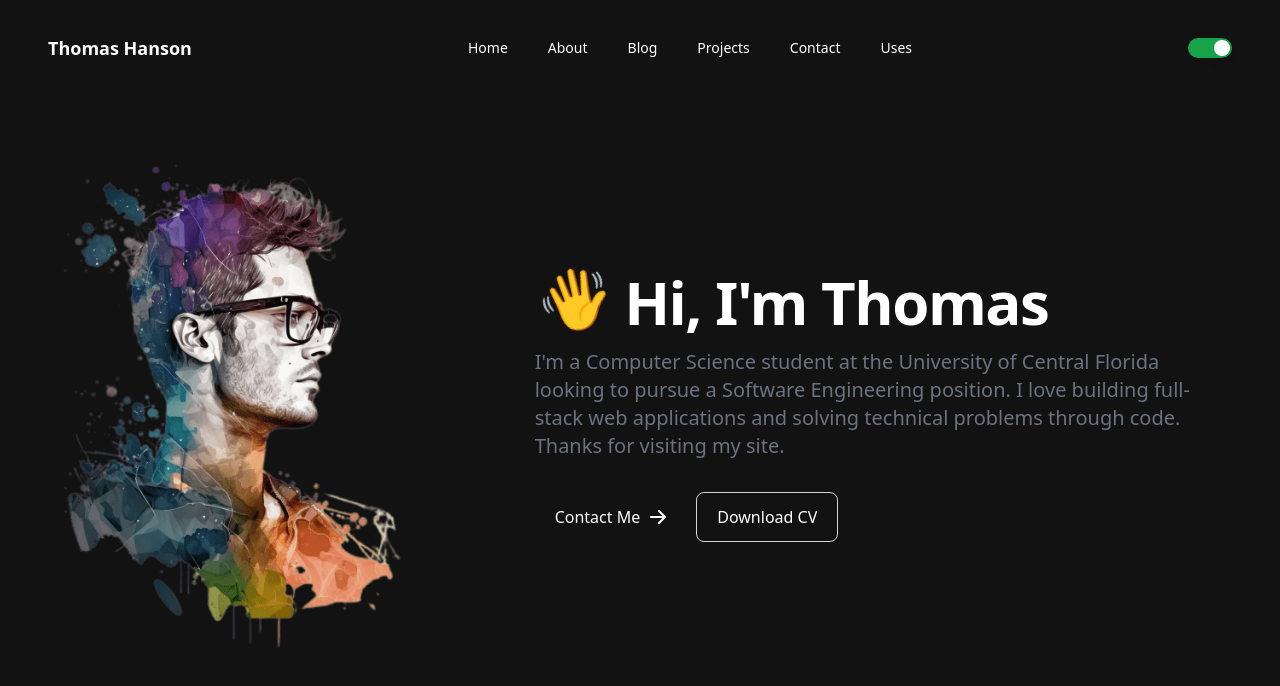
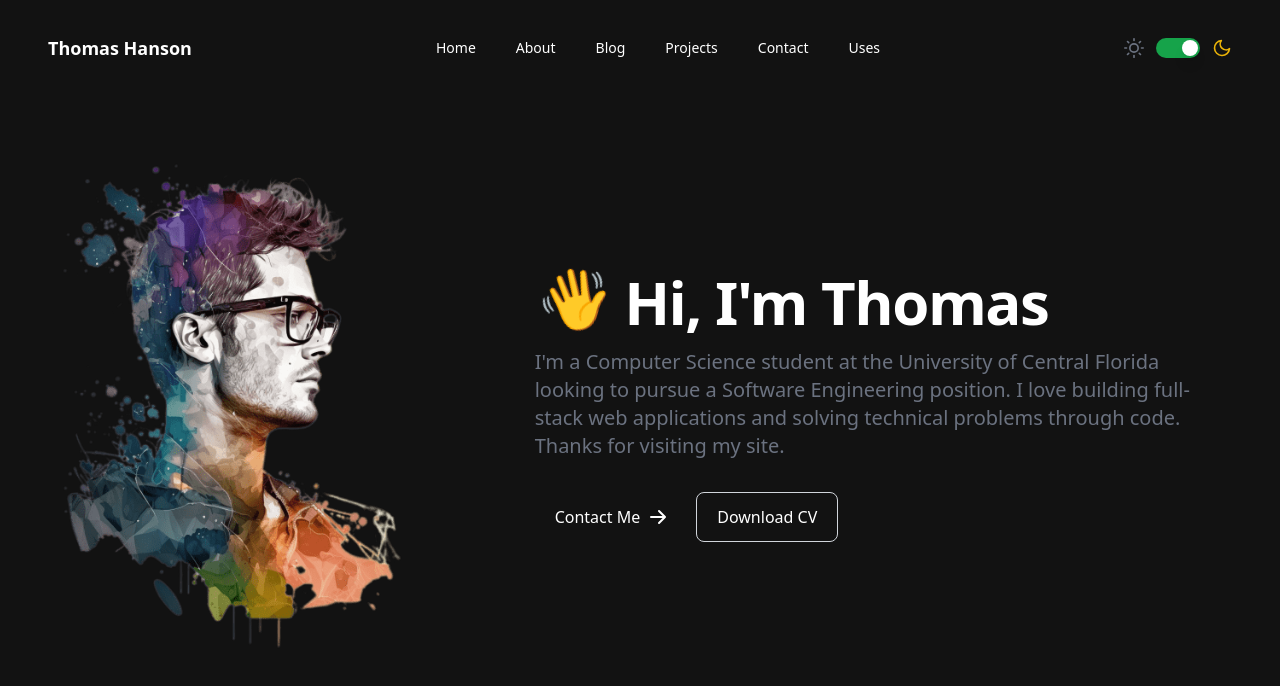
Before and after one commit to ThomasHanson/thanson-dev, a Next.js app: page / in a window 1280 px wide. Shown: the top 686 px of the page. Built offline with nearby package versions, Linux system fonts and the light colour scheme.

Commit message:
Updated theme switcher to add icons.

```diff
--- a/src/components/ThemeSwitcher.tsx
+++ b/src/components/ThemeSwitcher.tsx
@@ -1,8 +1,8 @@
+import { Switch } from '@headlessui/react';
 import { useTheme } from 'next-themes';
-import { Switch } from '@headlessui/react';
+import { FiMoon, FiSun } from 'react-icons/fi';
 
 export function ThemeSwitcher() {
-
     const { theme, setTheme } = useTheme();
 
     function toggleTheme() {
@@ -10,6 +10,15 @@ export function ThemeSwitcher() {
     }
 
     return (
+        <div className="flex items-center">
+            {/* Sun Icon */}
+            <span className="mr-3">
+                <FiSun
+                    className={`${
+                        theme === 'dark' ? 'text-gray-500' : 'text-yellow-500'
+                    } h-5 w-5`}
+                />
+            </span>
             <Switch
                 checked={theme === 'dark'}
                 onChange={toggleTheme}
@@ -18,6 +27,7 @@ export function ThemeSwitcher() {
                 } relative inline-flex flex-shrink-0 h-5 w-11 cursor-pointer rounded-full border-2 border-transparent transition-colors duration-200 ease-in-out focus:outline-none focus-visible:ring-2 focus-visible:ring-white focus-visible:ring-opacity-75`}
             >
                 <span className="sr-only">Toggle dark mode</span>
+                {/* Switch Track */}
                 <span
                     aria-hidden="true"
                     className={`${
@@ -25,5 +35,14 @@ export function ThemeSwitcher() {
                     } pointer-events-none inline-block h-4 w-4 rounded-full bg-white shadow-lg ring-0 transition duration-200 ease-in-out`}
                 />
             </Switch>
+            {/* Moon Icon */}
+            <span className="ml-3">
+                <FiMoon
+                    className={`${
+                        theme === 'dark' ? 'text-yellow-500' : 'text-gray-500'
+                    } h-5 w-5`}
+                />
+            </span>
+        </div>
     );
 }
```
Lines whose indentation alone changed are shown as unchanged.
